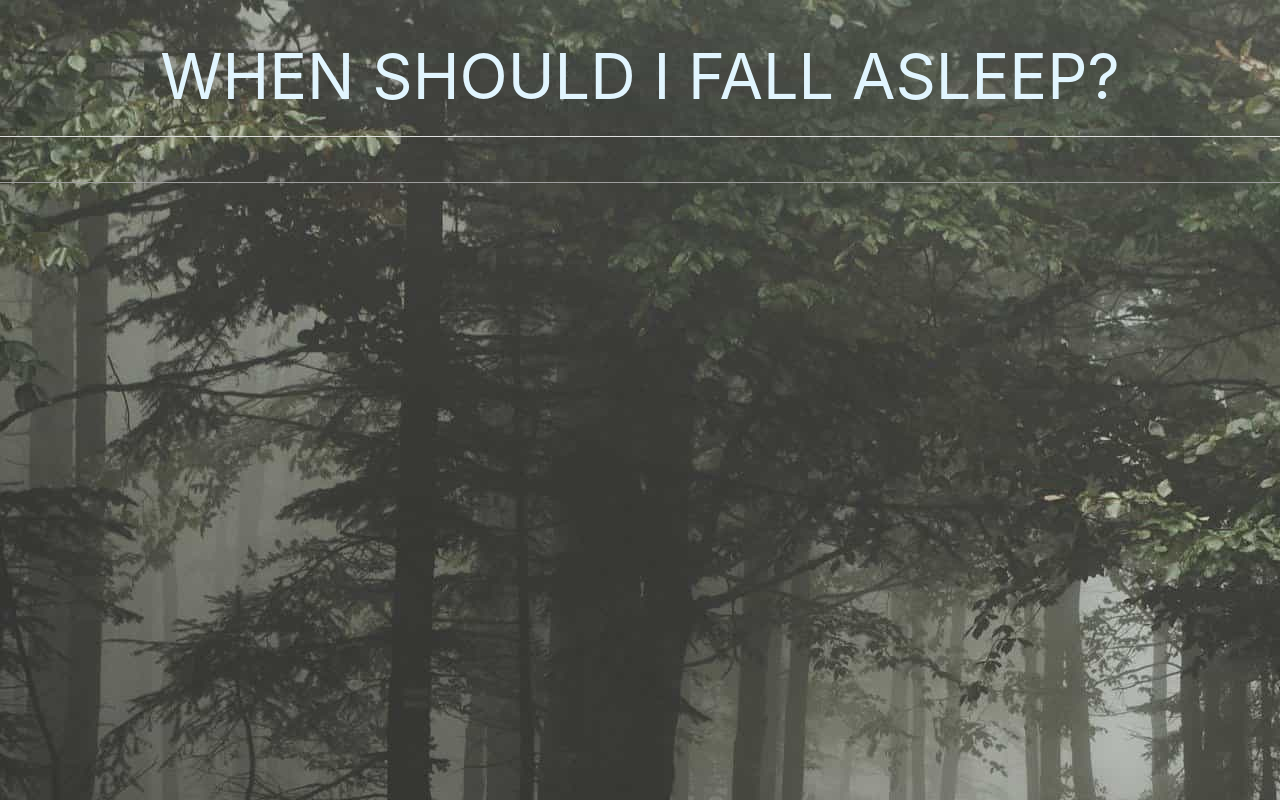
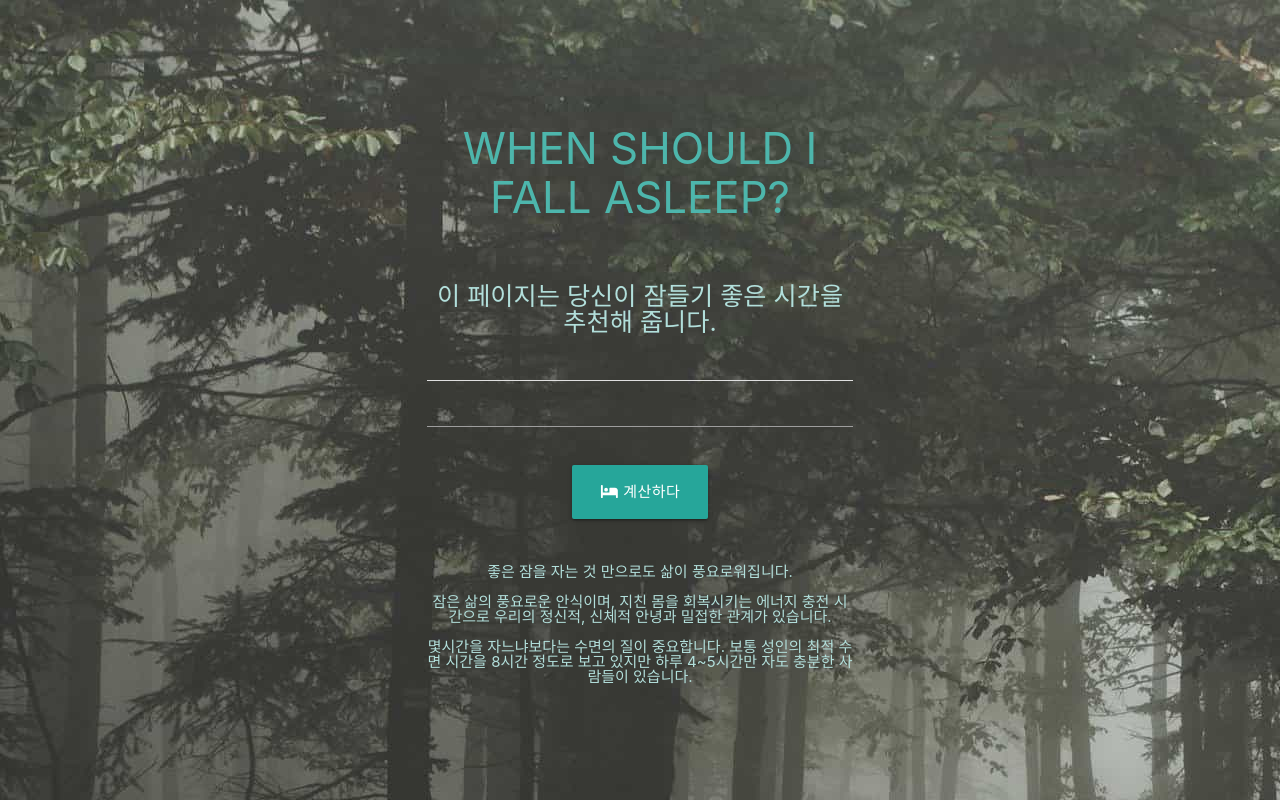
Before and after one commit to mebadong-kor/When-should-I-fall-asleep-, a plain HTML site: page index.html in a window 1280 px wide. Drawn offline with Linux system fonts and the light colour scheme.

Commit message:
화면 구성 완료

```diff
--- a/css/index.css
+++ b/css/index.css
@@ -48,3 +48,13 @@ table {
 	border-collapse: collapse;
 	border-spacing: 0;
 }
+
+html, body, .container {
+	height: 100%;
+}
+
+.row .col {
+	float: none !important;
+	margin-left: auto;
+	margin-right: auto;
+}
--- a/index.html
+++ b/index.html
@@ -14,9 +14,31 @@
     </head>
 
     <body>
-        <h1 class="center-align"><span class="light-blue-text text-lighten-5">WHEN SHOULD I FALL ASLEEP?</span></h1>
-        <div class="divider"></div>
-        <input type="text" class="timepicker">
+        <div class="container valign-wrapper">
+            <div class="row">
+                <div class="col s6">
+                    <h3 class="center-align"><span class="teal-text text-lighten-2">WHEN SHOULD I FALL ASLEEP?</span></h3>
+                    <br><br><br>
+                    <p class="flow-text center-align">
+                        <span class="teal-text text-lighten-4">이 페이지는 당신이 잠들기 좋은 시간을 추천해 줍니다.</span>
+                    </p>
+                    <br><br><br>
+                    <div class="divider"></div>
+                    <input type="text" class="timepicker white-text center-align">
+                    <br><br><br>
+                    <div class="center-align">
+                        <a class="waves-effect waves-light btn-large"><i class="fa fa-bed"></i> 계산하다</a>
+                    </div>
+                    <br><br><br>
+                    <div class="center-align">
+                        <p class="teal-text text-lighten-4">좋은 잠을 자는 것 만으로도 삶이 풍요로워집니다.<br><br>
+                        잠은 삶의 풍요로운 안식이며, 지친 몸을 회복시키는 에너지 충전 시간으로 우리의 정신적, 신체적 안녕과 밀접한 관계가 있습니다.<br><br>
+                        몇시간을 자느냐보다는 수면의 질이 중요합니다. 보통 성인의 최적 수면 시간을 8시간 정도로 보고 있지만 하루 4~5시간만 자도 충분한 사람들이 있습니다.
+                        </p>
+                    </div>
+                </div>
+            </div>
+        </div>
     </body>
     <script src="js/script.js"></script>
 </html>
--- a/js/script.js
+++ b/js/script.js
@@ -1,4 +1,8 @@
+let timePickerOpt = {
+    twelveHour: false
+};
+
 document.addEventListener('DOMContentLoaded', function() {
     let elems = document.querySelectorAll('.timepicker');
-    let instances = M.Timepicker.init(elems);
+    let instances = M.Timepicker.init(elems, timePickerOpt);
 });
```
